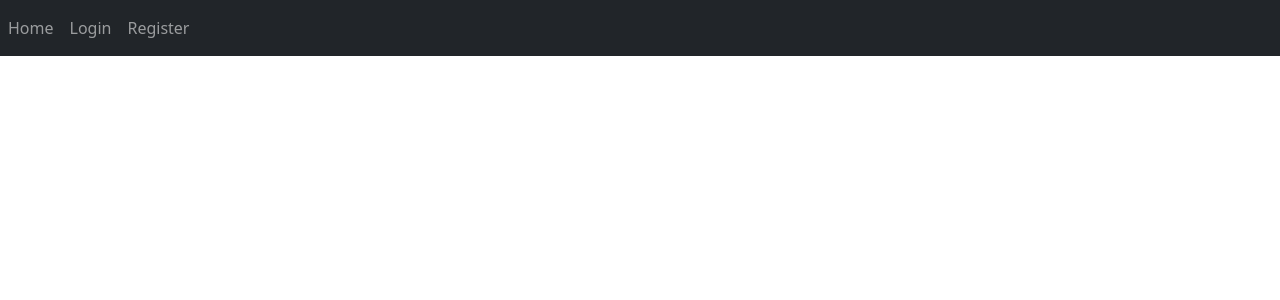
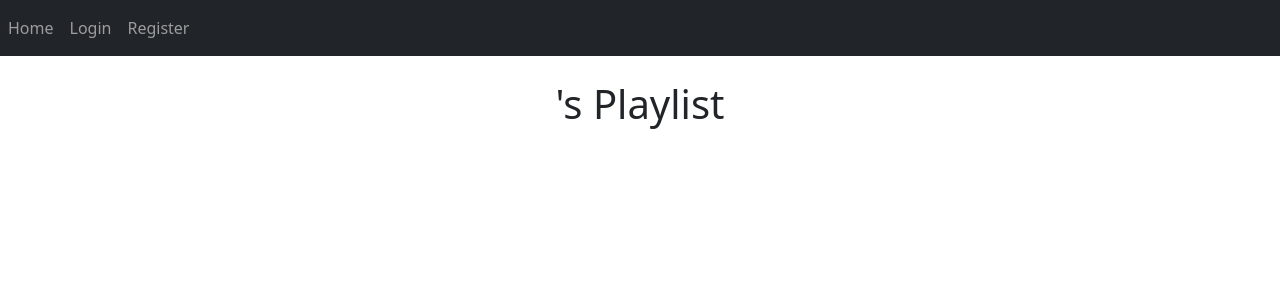
Before and after one commit to EchoOuO/react-music-platform, a React (Create React App) app: page /userpage in a window 1280 px wide. Shown: the top 300 px of the page. Built offline with nearby package versions, Linux system fonts and the light colour scheme.

Commit message:
small changes

```diff
--- a/src/App.js
+++ b/src/App.js
@@ -1,6 +1,5 @@
 import { BrowserRouter, Routes, Route } from "react-router-dom";
 import { AES, enc } from "crypto-js";
-
 import Home from "./pages/Home";
 import Nopage from "./pages/Nopage";
 import Links from "./pages/Links";
@@ -126,7 +125,7 @@ function App() {
           <Route index element={<Home music={music} addToPlayList={addToPlayList} playlist={playlist} mid={mid}  musicdisplay={musicdisplay}/>}/>
           <Route path="allmusic" element={<Allmusic music={music} />}></Route>
           <Route path="allartist" element={<Allartist music={music} />}></Route>
-          <Route path="userpage" element={<Userpage/>}></Route>
+          <Route path="userpage" element={<Userpage loginUser={loginUser}/>}></Route>
           <Route path="reg" element={<Register />}></Route>
           <Route path="login" element={<Login auth={Auth} loginKey={loginKey}/>}></Route>
           <Route path="logout" element={<Logout logout={logout}/>}></Route>
--- a/src/pages/Login.js
+++ b/src/pages/Login.js
@@ -23,7 +23,7 @@ export default function Login(props) {
 
   const submitHandler = (e) => {
     e.preventDefault();
-    console.log("Submitted User Data:", user);
+    // console.log(user);
     props.auth(user);
     navigate("/userpage");
   };
--- a/src/pages/Userpage.js
+++ b/src/pages/Userpage.js
@@ -1,3 +1,31 @@
-export default function Userpage(){
+import { AES, enc } from "crypto-js";
+import { useEffect, useState } from "react";
 
+export default function Userpage(props) {
+  const [userName, setUserName] = useState(null); // state to hold user name
+
+  useEffect(() => {
+    try {
+      let decUser = sessionStorage.getItem("LoginUser");
+      if (decUser) {
+        decUser = JSON.parse(AES.decrypt(decUser,'groupc').toString(enc.Utf8));
+        setUserName(decUser.uname);
+      } else {
+        console.log("LoginUser not found in sessionStorage");
+      }
+    } catch (error) {
+      console.log(error);
+    }
+  }, []);
+
+  return(
+      <>
+      <div className="row justify-content-center align-items-center g-2 m-3">
+        <div className="col-6 ">
+          <h1 className="text-center">{userName}'s Playlist</h1>
+
+        </div>
+      </div>
+    </>
+  )
 }
```
